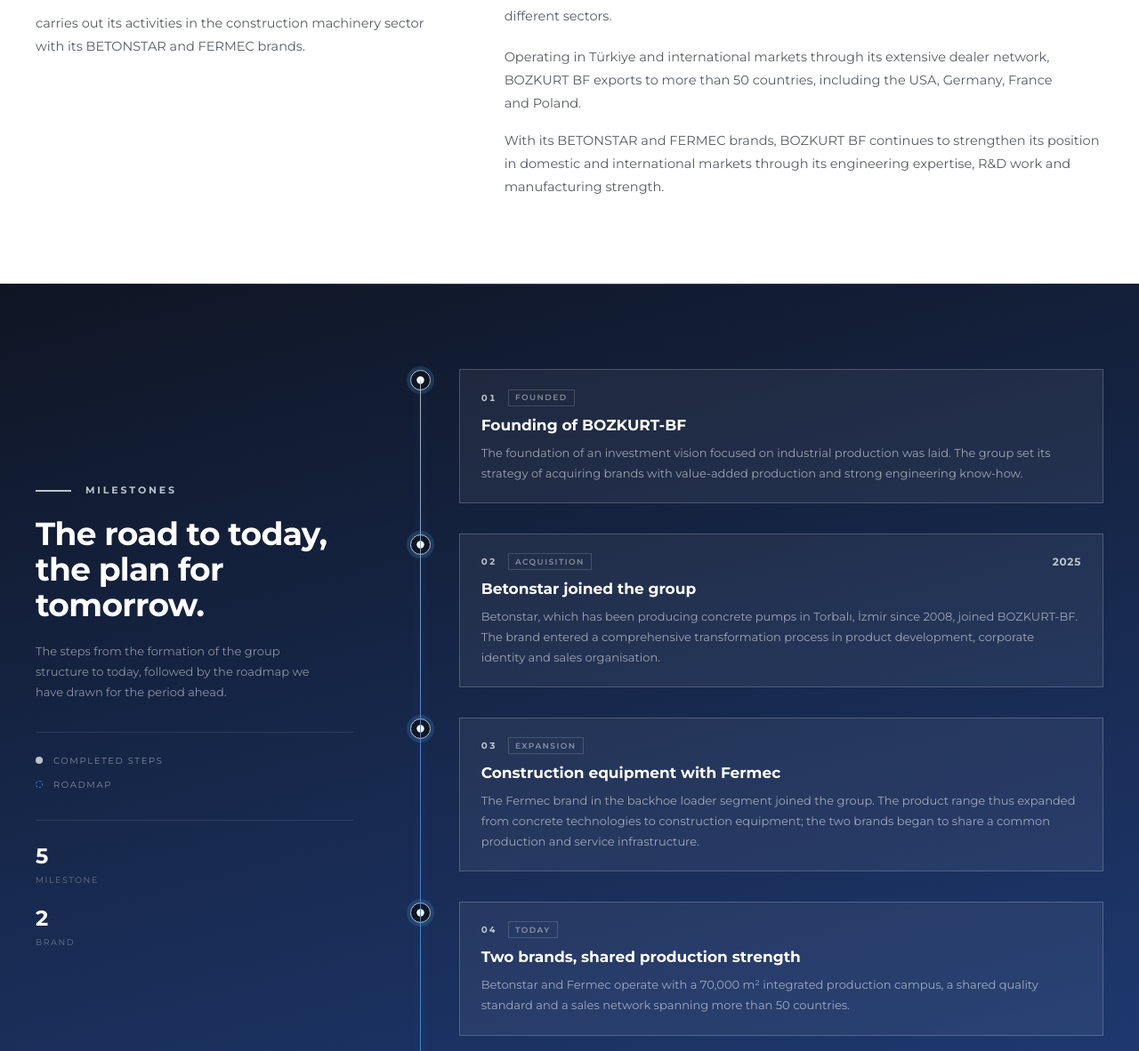
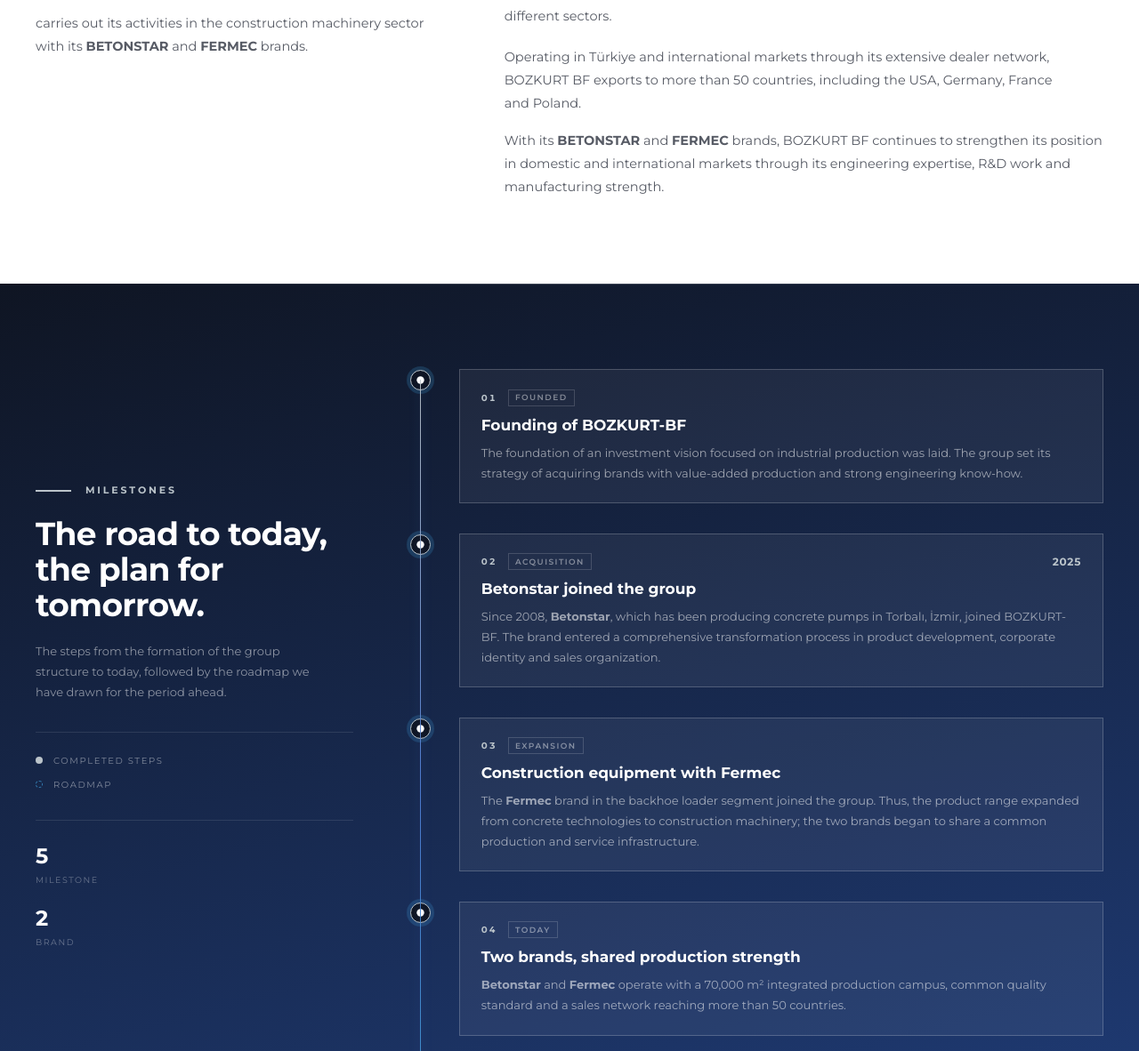
Before and after one commit to selamisozer/bozkurt-web, a plain HTML site: page en/company.html in a window 1280 px wide. Shown: the part 618-1800 px from the top of the page at 89% size. Drawn offline with Linux system fonts and the light colour scheme.

Commit message:
Site güncellemesi (staging) — 2026-11-22 18:32

```diff
--- a/en/company.html
+++ b/en/company.html
@@ -149,7 +149,7 @@
               BOZKURT BF,
             </h2>
             <p class="mt-5 text-[14.5px] leading-[1.8] text-charcoal/70">
-              carries out its activities in the construction machinery sector with its BETONSTAR and FERMEC brands.
+              carries out its activities in the construction machinery sector with its <strong class="font-bold">BETONSTAR</strong> and <strong class="font-bold">FERMEC</strong> brands.
             </p>
           </div>
 
@@ -161,7 +161,7 @@
               Operating in Türkiye and international markets through its extensive dealer network, BOZKURT BF exports to more than 50 countries, including the USA, Germany, France and Poland.
             </p>
             <p class="mt-4 text-[14.5px] leading-[1.8] text-charcoal/70">
-              With its BETONSTAR and FERMEC brands, BOZKURT BF continues to strengthen its position in domestic and international markets through its engineering expertise, R&D work and manufacturing strength.
+              With its <strong class="font-bold">BETONSTAR</strong> and <strong class="font-bold">FERMEC</strong> brands, BOZKURT BF continues to strengthen its position in domestic and international markets through its engineering expertise, R&D work and manufacturing strength.
             </p>
           </div>
         </div>
@@ -300,7 +300,7 @@
                   Betonstar joined the group
                 </h3>
                 <p class="mt-2 text-[13px] leading-[1.75] text-white/55">
-                  Betonstar, which has been producing concrete pumps in Torbalı, İzmir since 2008, joined BOZKURT-BF. The brand entered a comprehensive transformation process in product development, corporate identity and sales organisation.
+                  Since 2008, <strong class="font-bold">Betonstar</strong>, which has been producing concrete pumps in Torbalı, İzmir, joined BOZKURT-BF. The brand entered a comprehensive transformation process in product development, corporate identity and sales organization.
                 </p>
               </div>
             </li>
@@ -316,7 +316,7 @@
                   Construction equipment with Fermec
                 </h3>
                 <p class="mt-2 text-[13px] leading-[1.75] text-white/55">
-                  The Fermec brand in the backhoe loader segment joined the group. The product range thus expanded from concrete technologies to construction equipment; the two brands began to share a common production and service infrastructure.
+                  The <strong class="font-bold">Fermec</strong> brand in the backhoe loader segment joined the group. Thus, the product range expanded from concrete technologies to construction machinery; the two brands began to share a common production and service infrastructure.
                 </p>
               </div>
             </li>
@@ -332,7 +332,7 @@
                   Two brands, shared production strength
                 </h3>
                 <p class="mt-2 text-[13px] leading-[1.75] text-white/55">
-                  Betonstar and Fermec operate with a 70,000 m² integrated production campus, a shared quality standard and a sales network spanning more than 50 countries.
+                  <strong class="font-bold">Betonstar</strong> and <strong class="font-bold">Fermec</strong> operate with a 70,000 m² integrated production campus, common quality standard and a sales network reaching more than 50 countries.
                 </p>
               </div>
             </li>
```
Also changed, not shown: kurumsal.html (+5 -5 lines).
